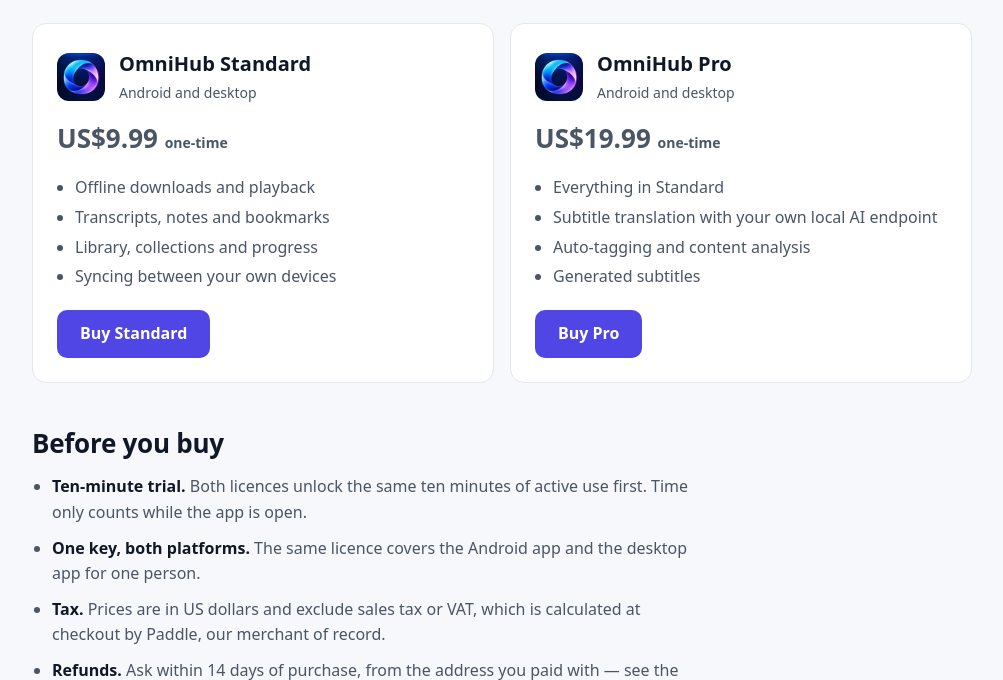
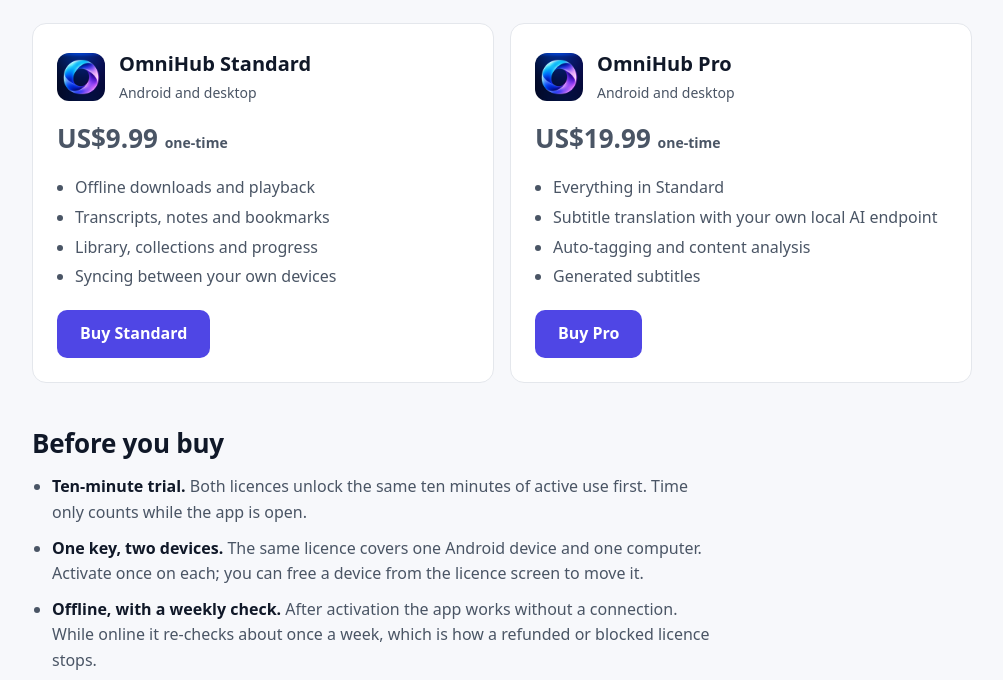
Before and after one commit to pnoch/siamcreations-site, a plain HTML site: page pricing/index.html in a window 1280 px wide. Shown: the part 281-961 px from the top of the page, without its empty margins (138-1141 px from the left). Drawn offline with Linux system fonts and the light colour scheme.

Commit message:
copy: describe activation, two devices and the weekly check

```diff
--- a/pricing/index.html
+++ b/pricing/index.html
@@ -124,8 +124,15 @@
               open.
             </li>
             <li>
-              <strong>One key, both platforms.</strong> The same licence covers
-              the Android app and the desktop app for one person.
+              <strong>One key, two devices.</strong> The same licence covers one
+              Android device and one computer. Activate once on each; you can
+              free a device from the licence screen to move it.
+            </li>
+            <li>
+              <strong>Offline, with a weekly check.</strong> After activation
+              the app works without a connection. While online it re-checks
+              about once a week, which is how a refunded or blocked licence
+              stops.
             </li>
             <li>
               <strong>Tax.</strong> Prices are in US dollars and exclude sales
```
Also changed, not shown: terms/index.html (+6 -4 lines).
